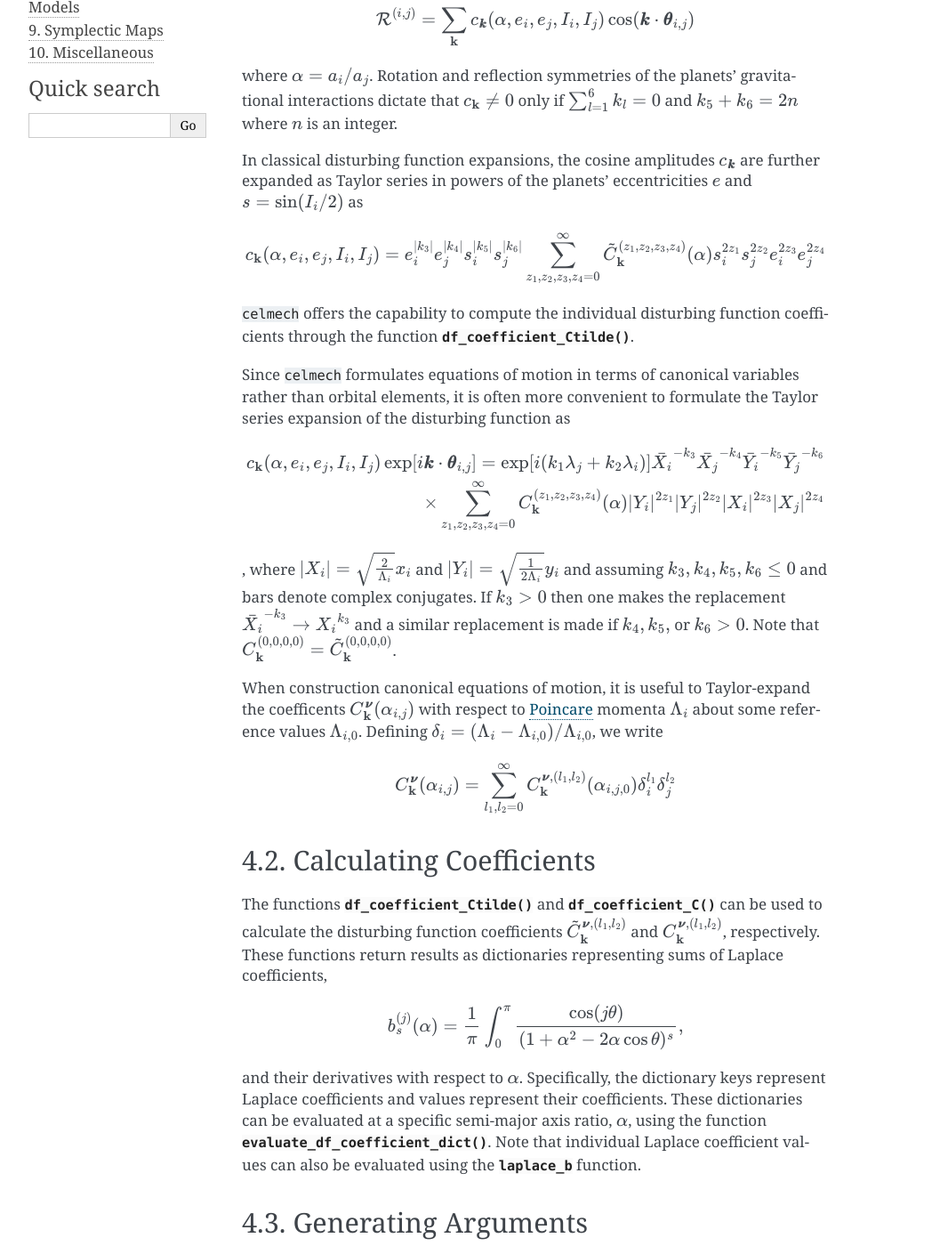
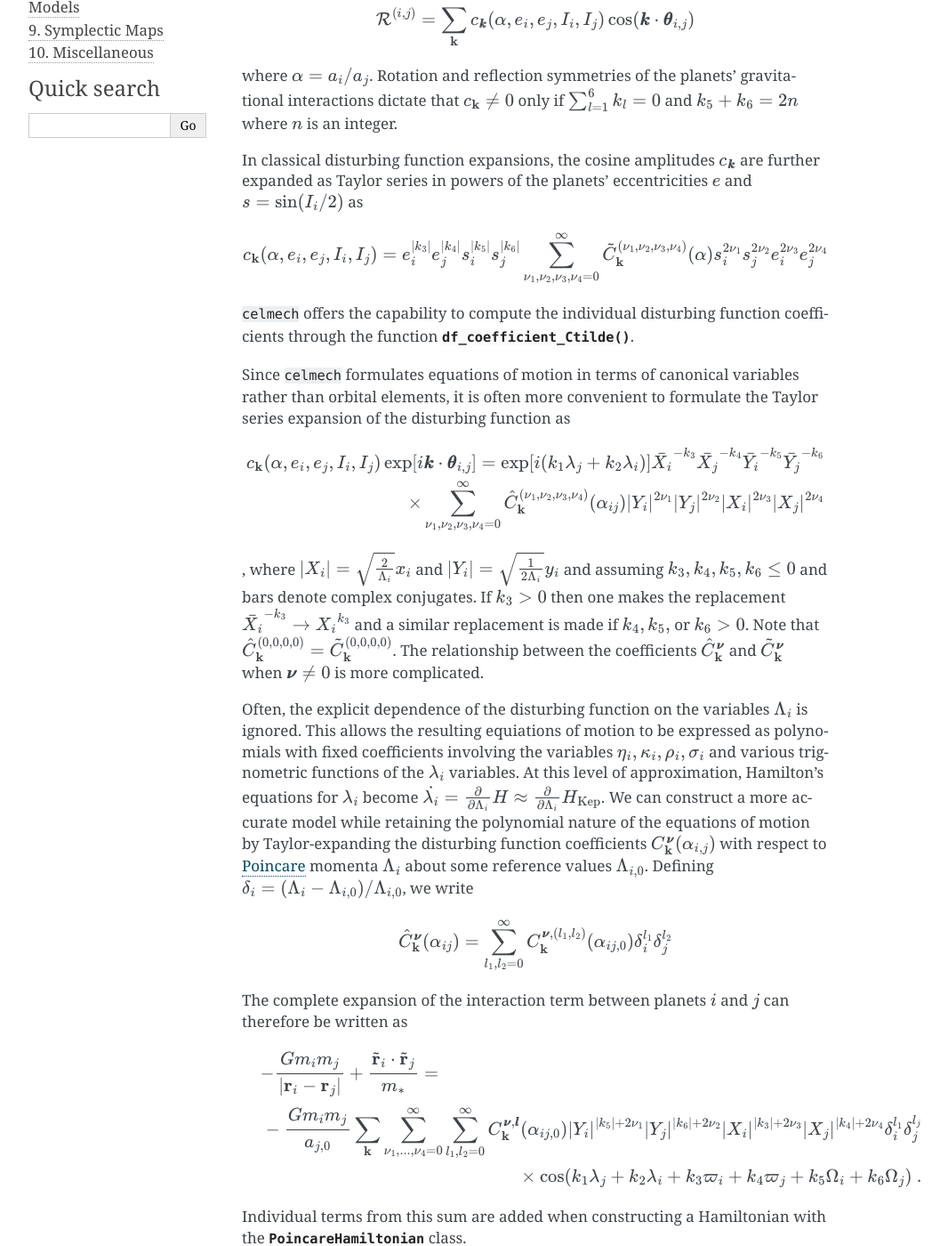
Before and after one commit to shadden/celmech, a Sphinx documentation site: the page built from docs/disturbing_function.rst, in a window 1280 px wide and 1400 px high, scrolled down 603 px. Shown: the whole window at 89% size, without its empty margins (148-1214 px from the left). Built offline with Sphinx 7.4.7, drawn with Linux system fonts in a browser that asks for light colours; pages that are not in the unit, such as notebooks, are missing from menus; some of the changed text lies outside the part shown.

Commit message:
updated docs

```diff
--- a/docs/disturbing_function.rst
+++ b/docs/disturbing_function.rst
@@ -6,7 +6,8 @@
 Introduction
 ------------
 
-The full  Hamiltonian for a system of :math:`N` planets can be written in terms of canonical heliocentric variables as
+The full  Hamiltonian for a system of :math:`N` planets can be written in terms
+of canonical heliocentric variables as
 
 .. math::
 
@@ -14,37 +15,49 @@
         -\frac{Gm_im_j}{|\pmb{r}_i-\pmb{r}_j|} + \frac{\tilde {\bf r}_i \cdot \tilde {\bf r}_j}{m_0}
         \right)
 
-The second term, representing the gravitational interaction potential between the planets in the system, makes the problem non-integrable.
-Pairwise interactions between two planets, :math:`i` and :math:`j`, can be expressed in terms of
-the so-called 'disturbing function', :math:`{\cal R}^{(i,j)}`, defined so that
+The second term, representing the gravitational interaction potential between
+the planets in the system, makes the problem non-integrable.  Pairwise
+interactions between two planets, :math:`i` and :math:`j`, can be expressed in
+terms of the so-called 'disturbing function', :math:`{\cal R}^{(i,j)}`, defined
+so that
 
 .. math::
 
         -\frac{Gm_im_j}{|\pmb{r}_i-\pmb{r}_j|} + \frac{\tilde {\bf r}_i \cdot \tilde {\bf r}_j}{m_0} = -\frac{Gm_im_j}{a_j}{\cal R}^{(i,j)}~.
 
-The disturbing function, :math:`{\cal R}^{(i,j)}`, can be expanded in a cosine series in the planets' angular orbital elements.
-Defining :math:`\pmb{\theta}_{i,j} = (\lambda_j,\lambda_i,\varpi_i,\varpi_j,\Omega_i,\Omega_j)`, we can write this cosine series as
+The disturbing function, :math:`{\cal R}^{(i,j)}`, can be expanded in a cosine
+series in the planets' angular orbital elements.  Defining
+:math:`\pmb{\theta}_{i,j} =
+(\lambda_j,\lambda_i,\varpi_i,\varpi_j,\Omega_i,\Omega_j)`, we can write this
+cosine series as
 
 .. math::
 
         {\cal R}^{(i,j)} = \sum_{\bf k}c_{\pmb{k}}(\alpha,e_i,e_j,I_i,I_j)\cos(\pmb{k}\cdot \pmb{\theta}_{i,j})
 
-where :math:`\alpha = a_i/a_j`.
-Rotation and reflection symmetries of the planets' gravitational interactions dictate that :math:`c_{\bf k}\ne 0` only if :math:`\sum_{l=1}^{6}k_l = 0` and :math:`k_5+k_6=2n` where :math:`n` is an integer.
+where :math:`\alpha = a_i/a_j`.  Rotation and reflection symmetries of the
+planets' gravitational interactions dictate that :math:`c_{\bf k}\ne 0` only if
+:math:`\sum_{l=1}^{6}k_l = 0` and :math:`k_5+k_6=2n` where :math:`n` is an
+integer.
 
-In classical disturbing function expansions, the cosine amplitudes :math:`c_{\pmb{k}}` are further expanded as Taylor series in powers of the planets' eccentricities :math:`e` and :math:`s = \sin(I_i/2)` as
+In classical disturbing function expansions, the cosine amplitudes
+:math:`c_{\pmb{k}}` are further expanded as Taylor series in powers of the
+planets' eccentricities :math:`e` and :math:`s = \sin(I_i/2)` as
 
 .. math::
 
    c_{\bf k}(\alpha,e_i,e_j,I_i,I_j) = e_i^{|k_3|}e_j^{|k_4|}s_i^{|k_5|}s_j^{|k_6|}
-                                       \sum_{z_1,z_2,z_3,z_4=0}^\infty
-                                       \tilde{C}_{\bf k}^{(z_1,z_2,z_3,z_4)}(\alpha)
-                                       s_i^{2z_1}s_j^{2z_2}e_i^{2z_3}e_j^{2z_4}
+                                       \sum_{\nu_1,\nu_2,\nu_3,\nu_4=0}^\infty
+                                       \tilde{C}_{\bf k}^{(\nu_1,\nu_2,\nu_3,\nu_4)}(\alpha)
+                                       s_i^{2\nu_1}s_j^{2\nu_2}e_i^{2\nu_3}e_j^{2\nu_4}
 
-``celmech`` offers the capability to compute the individual disturbing function coefficients through the function :func:`df_coefficient_Ctilde() <celmech.disturbing_function.df_coefficient_Ctilde>`.
+``celmech`` offers the capability to compute the individual disturbing function
+coefficients through the function
+:func:`~celmech.disturbing_function.df_coefficient_Ctilde`.
 
-Since ``celmech`` formulates equations of motion in terms of canonical variables rather than orbital elements,
-it is often more convenient to formulate the Taylor series expansion of the disturbing function as
+Since ``celmech`` formulates equations of motion in terms of canonical
+variables rather than orbital elements, it is often more convenient to
+formulate the Taylor series expansion of the disturbing function as
 
 .. math::
 
@@ -55,60 +68,103 @@
                 \bar{Y_i}^{-k_5}
                 \bar{Y_j}^{-k_6}
                 \\
-                \times\sum_{z_1,z_2,z_3,z_4=0}^\infty
-                {C}_{\bf k}^{(z_1,z_2,z_3,z_4)}(\alpha)
-                |Y_i|^{2z_1}
-                |Y_j|^{2z_2}
-                |X_i|^{2z_3}
-                |X_j|^{2z_4}
+                \times\sum_{\nu_1,\nu_2,\nu_3,\nu_4=0}^\infty
+                \hat{C}_{\bf k}^{(\nu_1,\nu_2,\nu_3,\nu_4)}(\alpha_{ij})
+                |Y_i|^{2\nu_1}
+                |Y_j|^{2\nu_2}
+                |X_i|^{2\nu_3}
+                |X_j|^{2\nu_4}
 
-, where :math:`|X_i| = \sqrt{\frac{2}{\Lambda_i}}x_i` and :math:`|Y_i| = \sqrt{\frac{1}{2\Lambda_i}}y_i` and assuming :math:`k_3,k_4,k_5,k_6 \le 0` and bars denote complex conjugates.
-If :math:`k_3>0` then one makes the replacement :math:`\bar{X_i}^{-k_3}\rightarrow {X_i}^{k_3}` and  a similar replacement is made if  :math:`k_4,k_5,` or :math:`k_6>0`.
-Note that :math:`{C}_{\bf k}^{(0,0,0,0)} = \tilde{C}_{\bf k}^{(0,0,0,0)}`.
+, where :math:`|X_i| = \sqrt{\frac{2}{\Lambda_i}}x_i` and :math:`|Y_i| =
+\sqrt{\frac{1}{2\Lambda_i}}y_i` and assuming :math:`k_3,k_4,k_5,k_6 \le 0` and
+bars denote complex conjugates.  If :math:`k_3>0` then one makes the
+replacement :math:`\bar{X_i}^{-k_3}\rightarrow {X_i}^{k_3}` and  a similar
+replacement is made if  :math:`k_4,k_5,` or :math:`k_6>0`.  Note that
+:math:`\hat{C}_{\bf k}^{(0,0,0,0)} = \tilde{C}_{\bf k}^{(0,0,0,0)}`. The
+relationship between the coefficients :math:`\hat{C}_{\bf k}^{\pmb{\nu}}` and
+:math:`\tilde{C}_{\bf k}^{\pmb{\nu}}` when :math:`\pmb{\nu}\ne0` is more
+complicated.
 
-When construction canonical equations of motion, it is useful to
-Taylor-expand the coefficents :math:`{C}_{\bf k}^{\pmb{\nu}}(\alpha_{i,j})`
-with respect to :ref:`Poincare <poincare_intro>` momenta :math:`\Lambda_i` about some reference values :math:`\Lambda_{i,0}`.
+
+Often, the explicit dependence of the disturbing function on the variables
+:math:`\Lambda_i` is ignored. This allows the resulting equiations of motion to
+be expressed as polynomials with fixed coefficients involving the variables
+:math:`\eta_i,\kappa_i,\rho_i,\sigma_i` and various trignometric functions of
+the :math:`\lambda_i` variables. At this level of approximation, Hamilton's
+equations for :math:`\lambda_i` become :math:`\dot{\lambda_i} =
+\frac{\partial}{\partial \Lambda_i}H\approx \frac{\partial}{\partial
+\Lambda_i}H_\mathrm{Kep}`. We can construct a more accurate model while
+retaining the polynomial nature of the equations of motion by Taylor-expanding
+the disturbing function coefficients :math:`{C}_{\bf
+k}^{\pmb{\nu}}(\alpha_{i,j})` with respect to :ref:`Poincare <poincare_intro>`
+momenta :math:`\Lambda_i` about some reference values :math:`\Lambda_{i,0}`.
 Defining :math:`\delta_i = (\Lambda_i-\Lambda_{i,0}) / \Lambda_{i,0}`, we write
 
 .. math::
-        {C}_{\bf k}^{\pmb{\nu}}(\alpha_{i,j}) = \sum_{l_1,l_2 = 0}^\infty {C}_{\bf k}^{\pmb{\nu},(l_1,l_2)}(\alpha_{i,j,0})\delta_i^{l_1}\delta_j^{l_2}
+        \hat{C}_{\bf k}^{\pmb{\nu}}(\alpha_{ij}) = \sum_{l_1,l_2 = 0}^\infty {C}_{\bf k}^{\pmb{\nu},(l_1,l_2)}(\alpha_{ij,0})\delta_i^{l_1}\delta_j^{l_2}
+
+The complete expansion of the interaction term between planets :math:`i` and
+:math:`j` can therefore be written as
+
+.. math::
+        \begin{multline}
+        -\frac{Gm_im_j}{|\mathbf{r}_i - \mathbf{r}_j|} + \frac{\tilde{\mathbf{r}}_i \cdot \tilde{\mathbf{r}}_j}{m_*}
+         = \\
+         -\frac{Gm_im_j}{a_{j,0}}\sum_{\mathbf{k}}\sum_{\nu_1,...,\nu_4 = 0}^\infty \sum_{l_1,l_2=0}^\infty
+      C_{\bf{k}}^{\pmb{\nu},\pmb{l}}(\alpha_{ij,0})
+      |Y_i|^{|k_5|+2\nu_1}
+      |Y_j|^{|k_6|+2\nu_2}
+      |X_i|^{|k_3|+2\nu_3}
+      |X_j|^{|k_4|+2\nu_4}
+      \delta_i^{l_1}\delta_j^{l_j}
+      \\
+      \times \cos(k_1\lambda_j+k_2\lambda_i+k_3\varpi_i+k_4\varpi_j+k_5\Omega_i+k_6\Omega_j)~.
+      \end{multline}
+
+Individual terms from this sum are added when constructing a Hamiltonian with
+the :class:`~celmech.poincare.PoincareHamiltonian` class.
 
 Calculating Coefficients
 ------------------------
 
-The functions :func:`df_coefficient_Ctilde() <celmech.disturbing_function.df_coefficient_Ctilde>`
-and :func:`df_coefficient_C()<celmech.disturbing_function.df_coefficient_C>` can be used to calculate the
-disturbing function coefficients :math:`\tilde{C}_{\bf k}^{\pmb{\nu},(l_1,l_2)}` and :math:`{C}_{\bf k}^{\pmb{\nu},(l_1,l_2)}`, respectively.
-These functions return results as dictionaries representing sums of Laplace coefficients,
+The functions :func:`df_coefficient_Ctilde()
+<celmech.disturbing_function.df_coefficient_Ctilde>` and
+:func:`df_coefficient_C()<celmech.disturbing_function.df_coefficient_C>` can be
+used to calculate the disturbing function coefficients :math:`\tilde{C}_{\bf
+k}^{\pmb{\nu}}` and :math:`{C}_{\bf k}^{\pmb{\nu},(l_1,l_2)}`, respectively.
+These functions return results as dictionaries representing sums of Laplace
+coefficients,
 
 .. math::
         b_{s}^{(j)}(\alpha) = \frac{1}{\pi}\int_{0}^\pi \frac{\cos(j\theta)}{(1 + \alpha^2 - 2\alpha\cos\theta)^{s}},
 
-and their derivatives with respect to :math:`\alpha`.
-Specifically, the dictionary keys represent Laplace coefficients and values represent their coefficients.
-These dictionaries can be evaluated at a specific semi-major axis ratio, :math:`\alpha`, using the function
-:func:`evaluate_df_coefficient_dict()<celmech.disturbing_function.evaluate_df_coefficient_dict>`.
-Note that individual Laplace coefficient values can also be evaluated using
-the :func:`laplace_b<celmech.disturbing_function.laplace_b>` function.
+and their derivatives with respect to :math:`\alpha`.  Specifically, the
+dictionary keys represent Laplace coefficients and values represent their
+coefficients.  These dictionaries can be evaluated at a specific semi-major
+axis ratio, :math:`\alpha`, using the function
+:func:`~celmech.disturbing_function.evaluate_df_coefficient_dict`.  Note that
+individual Laplace coefficient values can also be evaluated using the
+:func:`~celmech.disturbing_function.laplace_b` function.
 
 Generating Arguments
 --------------------
 
-In many applications, a collection of disturbing function terms with related arguments are desired.
-For example, a user might want all of the arguments corresponding to a particular mean motion resonance
-or all of the secular terms up to a given order in some planet pair's eccentricities.
-The `disturbing_function` module provides methods to
-generate lists of disturbing function arguments (i.e., :math:`(\pmb{k},\pmb{\nu})` combinations)
-related to one another.
+In many applications, a collection of disturbing function terms with related
+arguments are desired.  For example, a user might want all of the arguments
+corresponding to a particular mean motion resonance or all of the secular terms
+up to a given order in some planet pair's eccentricities.  The
+`disturbing_function` module provides methods to generate lists of disturbing
+function arguments (i.e., :math:`(\pmb{k},\pmb{\nu})` combinations) related to
+one another.
 
-The function :func:`df_arguments_dictionary<celmech.disturbing_function.df_arguments_dictionary>`
-supplies a comprehensive list of all possible disturbing function cosine arguments appearing up
-to a given order, :math:`N_\mathrm{max}`, in planets' eccentricities and inclinations.
-The functions :func:`secular_terms_list<celmech.disturbing_function.list_secular_terms>` and
-:func:`list_resonance_terms<celmech.disturbing_function.list_resonance_terms>` can provide lists
-of :math:`(\pmb{k},\pmb{\nu})` pairs for secular or resonant disturbing function terms in a
-user-specified range of orders.
+The function :func:`~celmech.disturbing_function.df_arguments_dictionary`
+supplies a comprehensive list of all possible disturbing function cosine
+arguments appearing up to a given order, :math:`N_\mathrm{max}`, in planets'
+eccentricities and inclinations.  The functions
+:func:`~celmech.disturbing_function.list_secular_terms` and
+:func:`~celmech.disturbing_function.list_resonance_terms` can provide lists of
+:math:`(\pmb{k},\pmb{\nu})` pairs for secular or resonant disturbing function
+terms in a user-specified range of orders.
 
 API
 ---
```
Also changed, not shown: docs/poincare.rst (+16 -6 lines).
